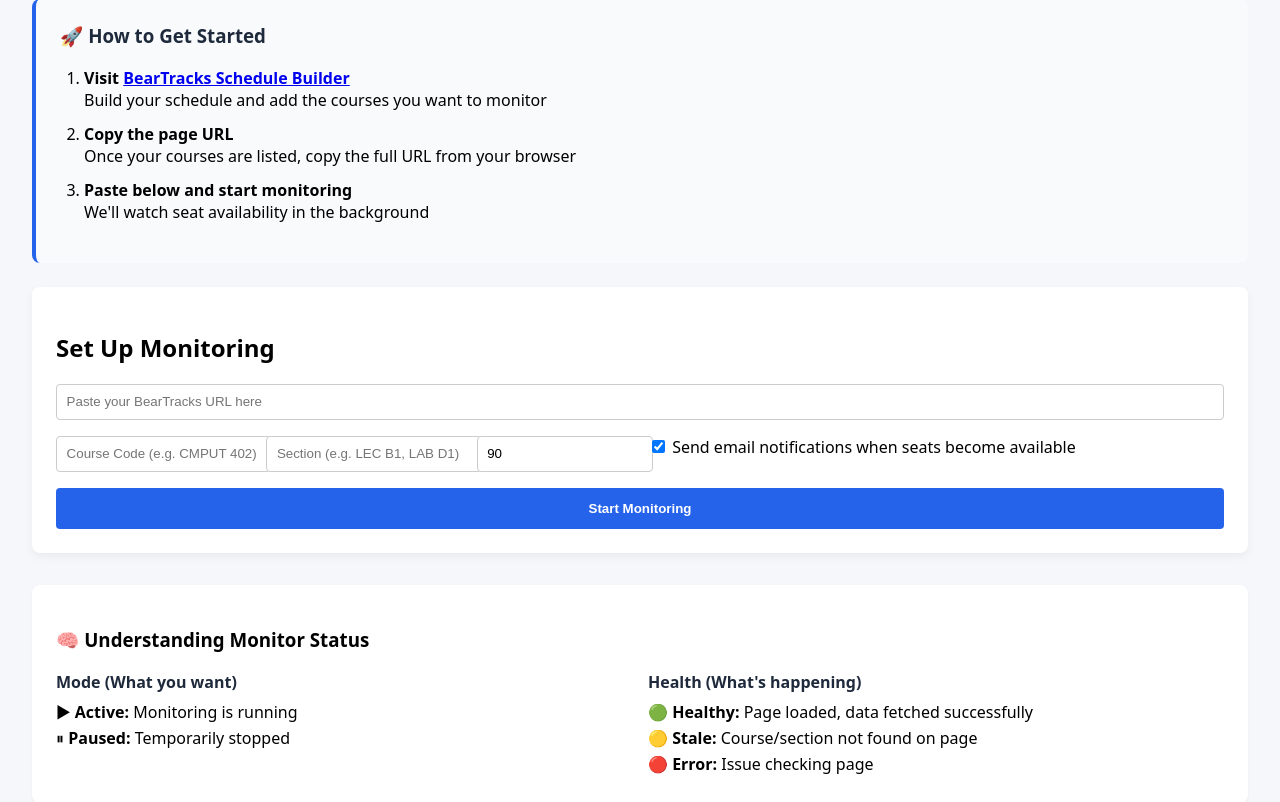
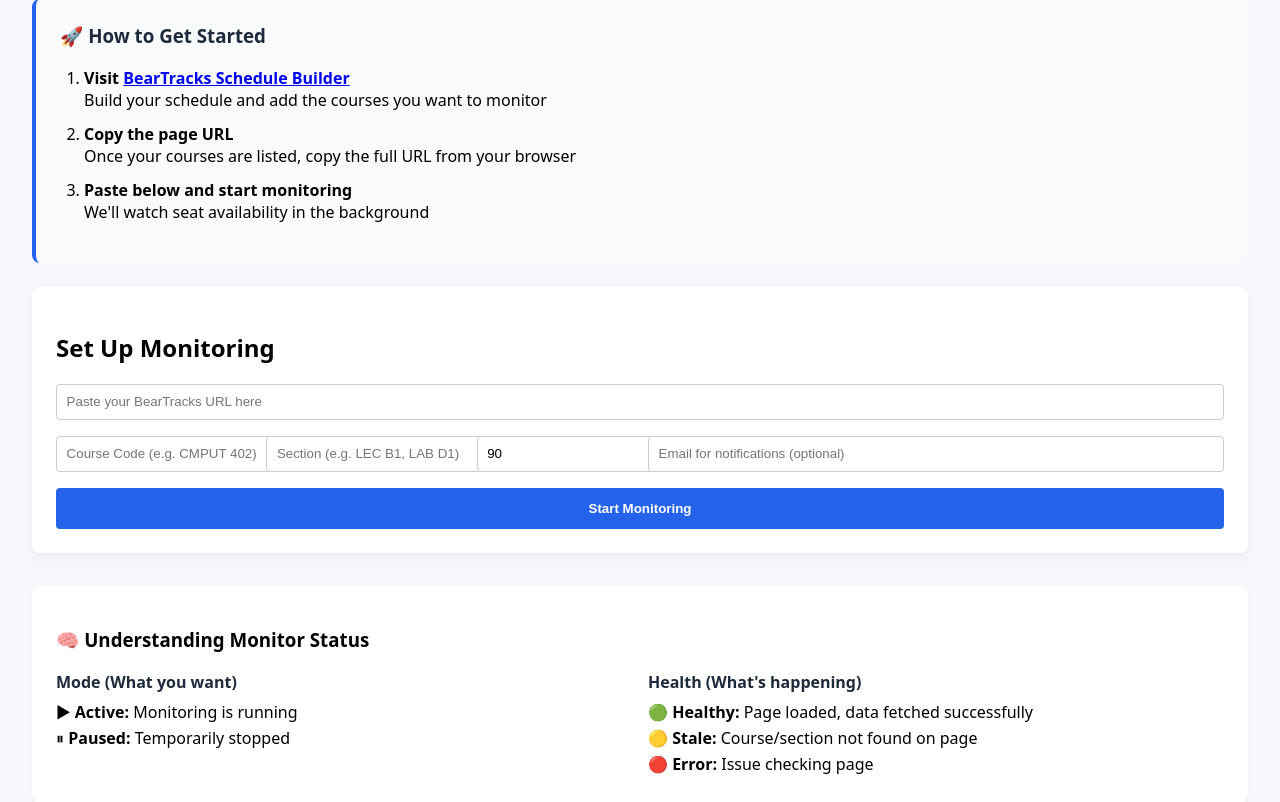
Before and after one commit to Roshan1299/Course-Availability-Tracker, a FastAPI app: page / in a window 1280 px wide. Shown: the part 146-948 px from the top of the page. Run offline with FastAPI, Linux system fonts and the light colour scheme; data that the repository does not hold is empty; parts of the project's set-up code (start-up, migrations or seed data) failed here and were passed over.

Commit message:
feat: replace email checkbox with per-monitor email input field

```diff
--- a/src/ui/templates/index.html
+++ b/src/ui/templates/index.html
@@ -40,10 +40,7 @@
         <input type="number" min="30" value="90" id="interval" placeholder="Interval (sec)" class="small-field" />
       </div>
 
-      <label>
-        <input type="checkbox" id="notify" checked />
-        Send email notifications when seats become available
-      </label>
+      <input type="email" id="email" placeholder="Email for notifications (optional)" />
 
       <button type="submit">Start Monitoring</button>
     </form>
```
